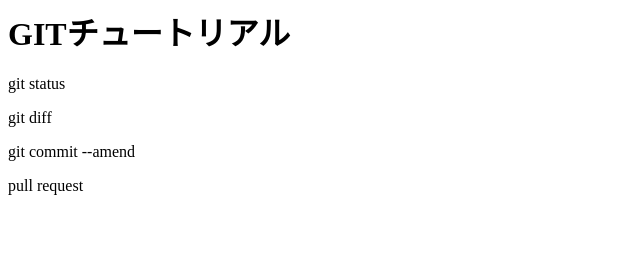
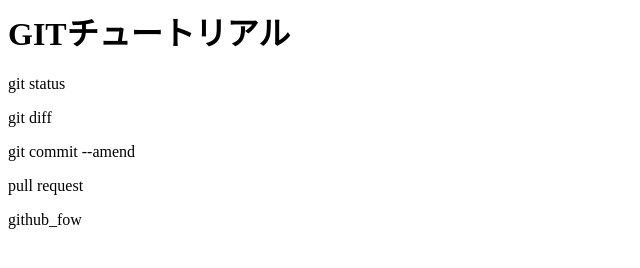
Before and after one commit to SSK-A/git_tutorial, a plain HTML site: page index.html in a window 1280 px wide. Shown: the full height of the page, 0-640 px from the left. Drawn offline with Linux system fonts and the light colour scheme.

Commit message:
github_fowを追記

```diff
--- a/index.html
+++ b/index.html
@@ -3,3 +3,4 @@
 <p>git diff</p>
 <p>git commit --amend</p>
 <p>pull request</p>
+<p>github_fow</p>
```
